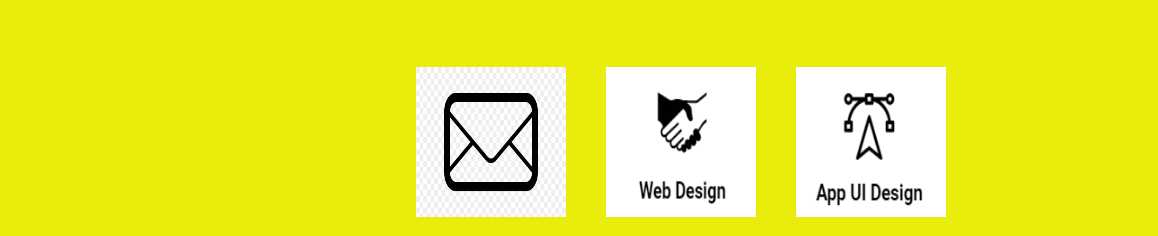
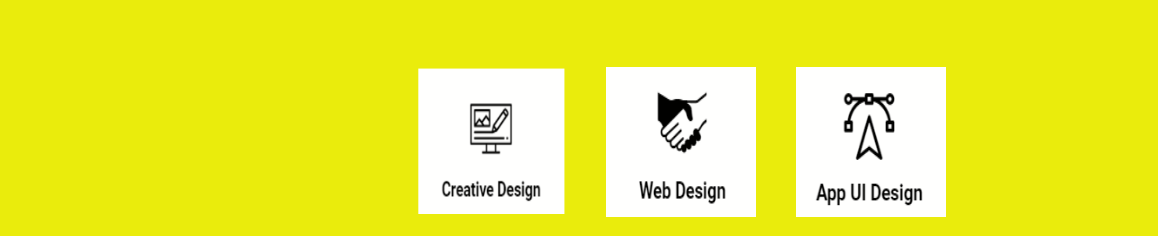
Before and after one commit to bharvi183/bharvi, a plain HTML site: page othher files/service.html in a window 1280 px wide. Shown: the part 173-409 px from the top of the page, 122-1280 px from the left. Drawn offline with Linux system fonts and the light colour scheme.

Commit message:
Update service.html

```diff
--- a/othher files/service.html
+++ b/othher files/service.html
@@ -60,7 +60,7 @@
 		</div>
 
 	<div id="second" style="background-color: #EAEC0C;">
-			<img class="same1" src="mail.jpg" style="height: 150px; width: 150px; margin-left: 400px; margin-top:70px;"></img>&nbsp;&nbsp;&nbsp;&nbsp;&nbsp;&nbsp;&nbsp;&nbsp;&nbsp;
+			<img class="same1" src="service1.png" style="height: 150px; width: 150px; margin-left: 400px; margin-top:70px;"></img>&nbsp;&nbsp;&nbsp;&nbsp;&nbsp;&nbsp;&nbsp;&nbsp;&nbsp;
 			<img class="same1" src="ser2.png" style="height: 150px; width: 150px;"></img>&nbsp;&nbsp;&nbsp;&nbsp;&nbsp;&nbsp;&nbsp;&nbsp;&nbsp;
 			<img class="same1" src="ser5.png" style="height: 150px; width: 150px;"></img><br><br>
 			<img class="same1" src="ser3.png" style="height: 150px; width: 150px; margin-left: 400px;"></img>&nbsp;&nbsp;&nbsp;&nbsp;&nbsp;&nbsp;&nbsp;&nbsp;&nbsp;
```
